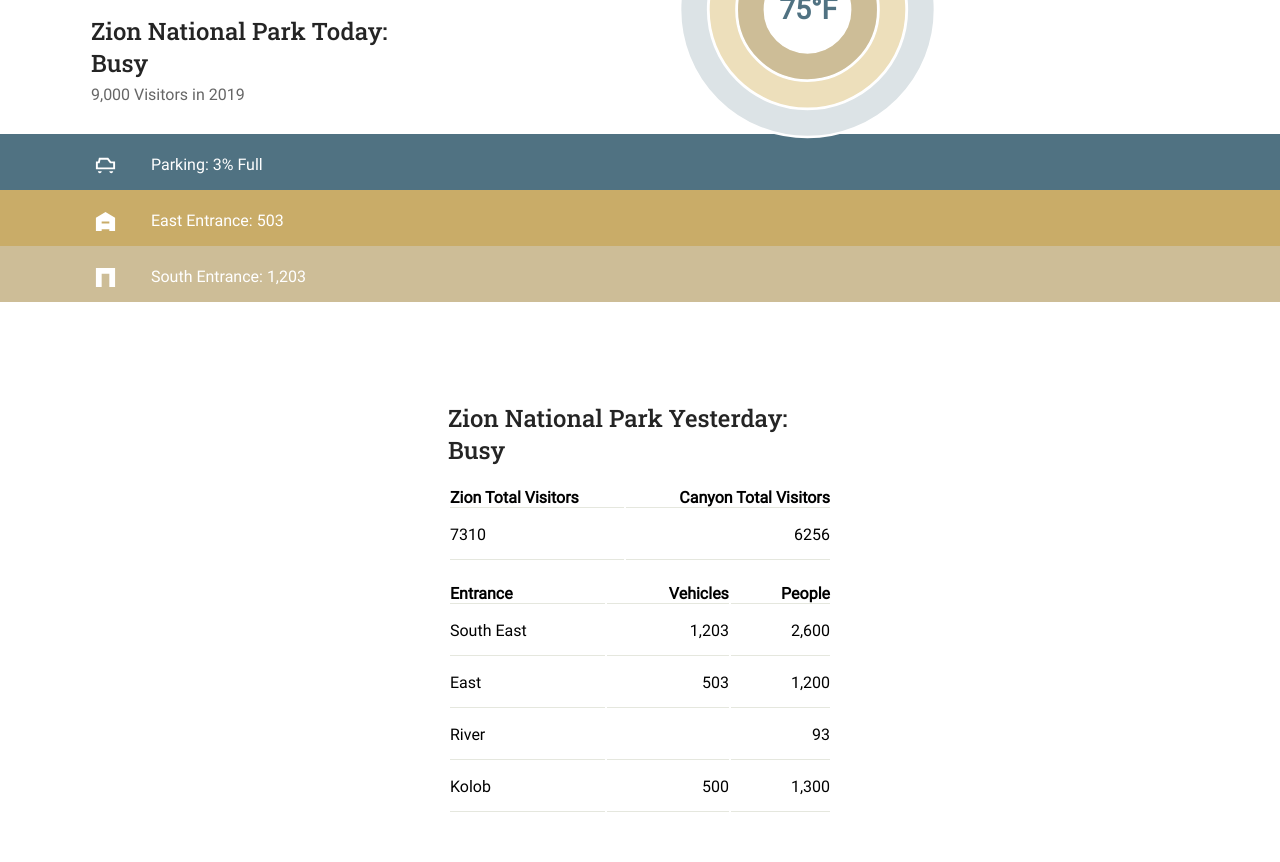
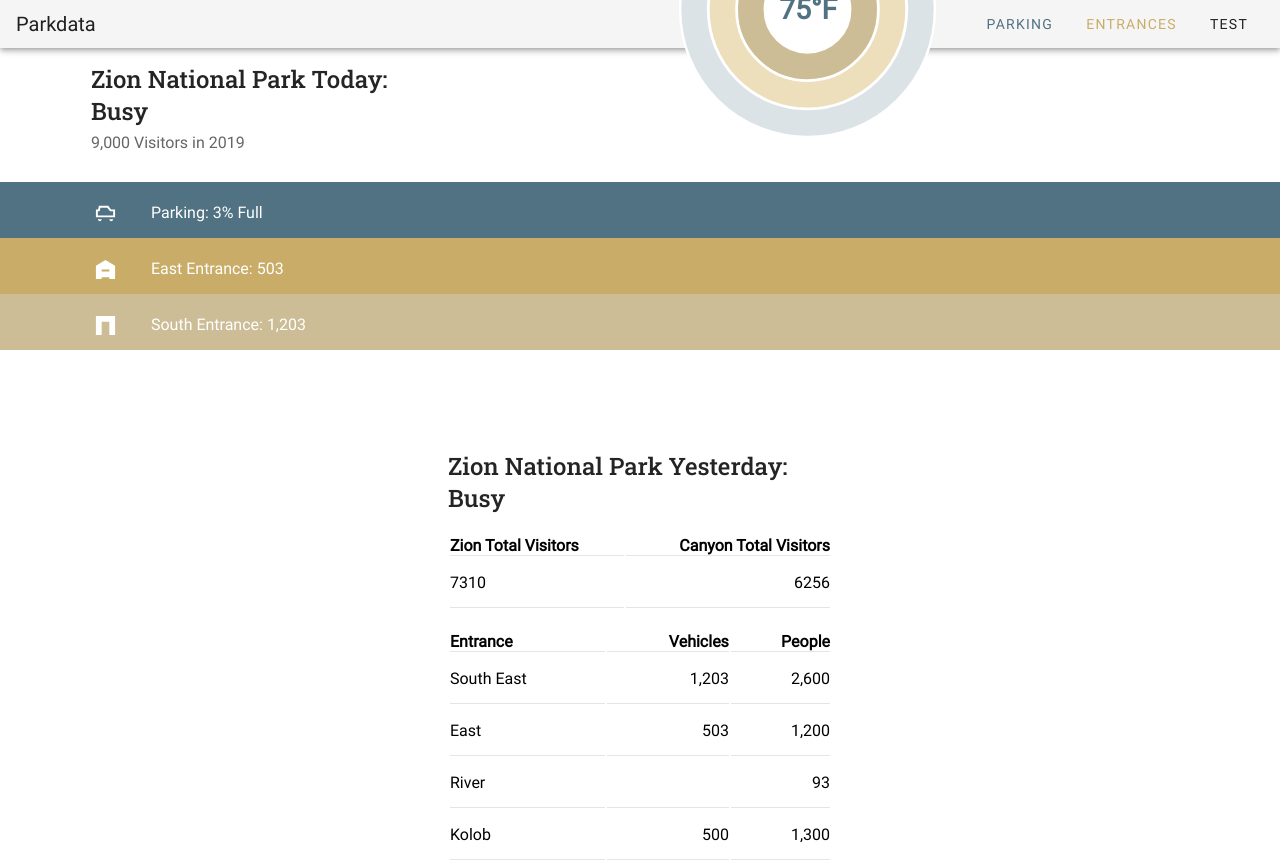
Before and after one commit to ckgardner/PDdashboard, a plain HTML site: page dashboard.html in a window 1280 px wide. Before the commit the page ends 814 px from the top, so only its background shows below. Drawn offline with nearby package versions, Linux system fonts and the light colour scheme.

Commit message:
added nav bar

```diff
--- a/dashboard.html
+++ b/dashboard.html
@@ -15,6 +15,16 @@
   </head>
 	<body>
 		<div id="app">
+			<div>
+				<v-app-bar dense>
+					<v-toolbar-title>Parkdata</v-toolbar-title>
+					<v-spacer></v-spacer>
+					<v-btn text color="#507282">Parking</v-btn>
+					<v-btn text color="#C9AC68" v-on:click="test">Entrances</v-btn>
+					<v-btn text v-on:click="test">test</v-btn>
+				</v-app-bar>
+			</div>
+
 			<div id="titleWrapper">
 				<div id="title">Zion National Park Today:</div>
 				<div id="titleStatus">{{titleStatus}}</div>
@@ -82,9 +92,9 @@
 					</tr>
 				</table>
 			</div>
-			<script src="https://cdn.jsdelivr.net/npm/vue"></script>
-			<script src="https://cdn.jsdelivr.net/npm/vuetify@2.x/dist/vuetify.js"></script>
-			<script src="dashboard.js"></script>
 		</div>
+		<script src="https://cdn.jsdelivr.net/npm/vue"></script>
+		<script src="https://cdn.jsdelivr.net/npm/vuetify@2.x/dist/vuetify.js"></script>
+		<script src="dashboard.js"></script>
 	</body>
 </html>
--- a/dashboard.js
+++ b/dashboard.js
@@ -46,6 +46,8 @@ var app = new Vue({
     },
 
     methods: {
-
+        test: function() {
+            console.log('pushed');
+        }
     },
 });
```
